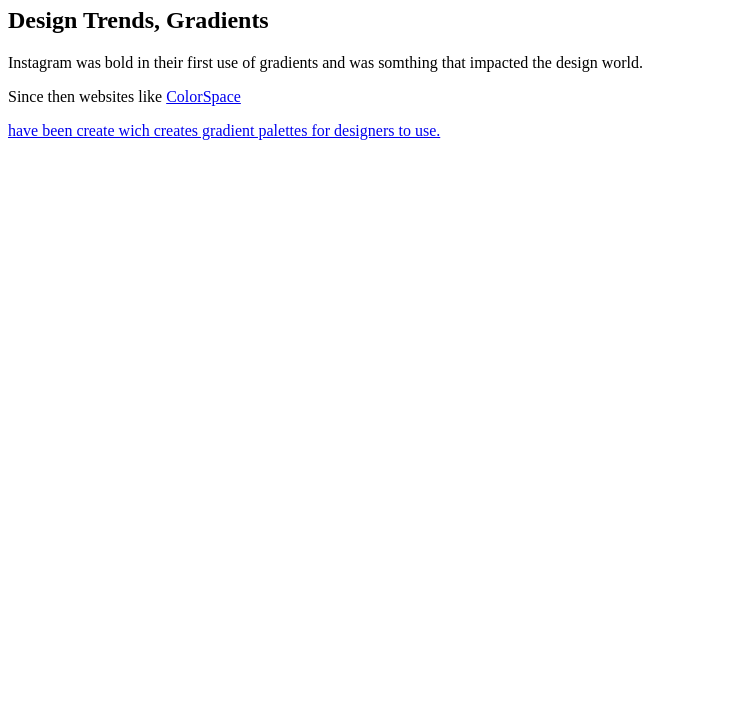
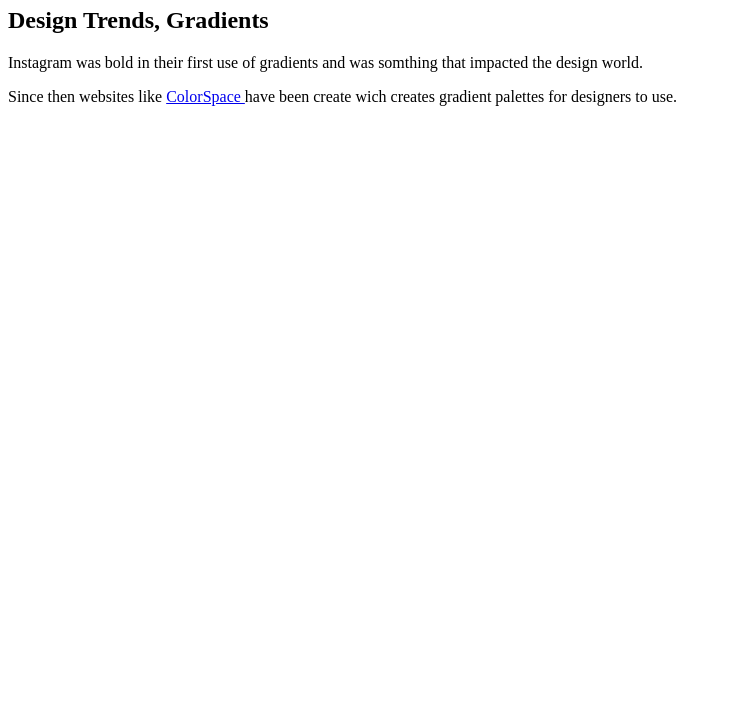
Before and after one commit to SamTorok/FA2024, a plain HTML site: page readings.html in a window 1280 px wide. Shown: the part 73-800 px from the top of the page, without its empty margins (0-731 px from the left). Drawn offline with Linux system fonts and the light colour scheme.

Commit message:
Update readings.html

```diff
--- a/readings.html
+++ b/readings.html
@@ -8,7 +8,6 @@
     <h1> Readings</h1>
     <h2> Design Trends, Gradients </h2>
     <p> Instagram was bold in their first use of gradients and was somthing that impacted the design world.</p>
-    <p> Since then websites like <a href="https://mycolor.space/?hex=%23845EC2&sub=1"> ColorSpace</p>
-    <p>have been create wich creates gradient palettes for designers to use.</p>
+    <p> Since then websites like <a href="https://mycolor.space/?hex=%23845EC2&sub=1"> ColorSpace </a> have been create wich creates gradient palettes for designers to use.</p>
 </body>
 </html>
```
